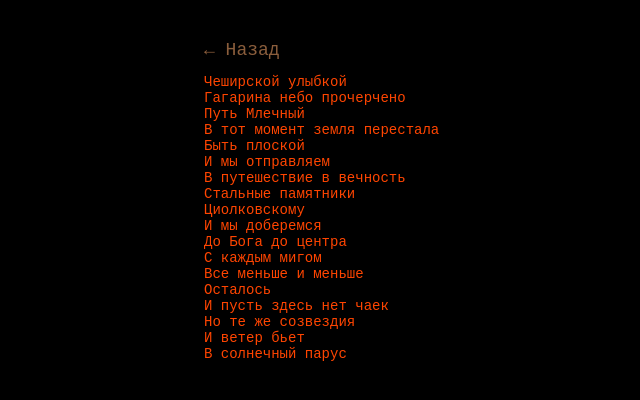
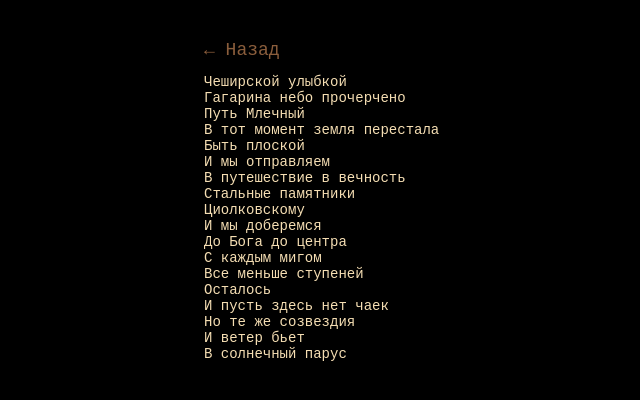
Before and after one commit to emrldknght/poettery, a Jekyll site: the page built from content/ciolkovski.md, in a window 1280 px wide. Shown: the top 400 px of the page, without its empty margins (86-726 px from the left). Built offline with Jekyll 4.4.1, drawn with Linux system fonts in a browser that asks for light colours.

Commit message:
iteration - 1.1 - more texts+

```diff
--- a/content/ciolkovski.md
+++ b/content/ciolkovski.md
@@ -17,7 +17,7 @@ title: Циолковский
 И мы доберемся
 До Бога до центра
 С каждым мигом
-Все меньше и меньше
+Все меньше ступеней
 Осталось
 И пусть здесь нет чаек
 Но те же созвездия
--- a/style.css
+++ b/style.css
@@ -14,7 +14,7 @@ body {
     font-family: monospace;
     font-size: 14px;
     background: black;
-    color: orangered;
+    color: wheat;
 }
 
 h1 {
```
Also changed, not shown: content/binary.md (added, +16 -0 lines), index.md (+1 -0 lines).
